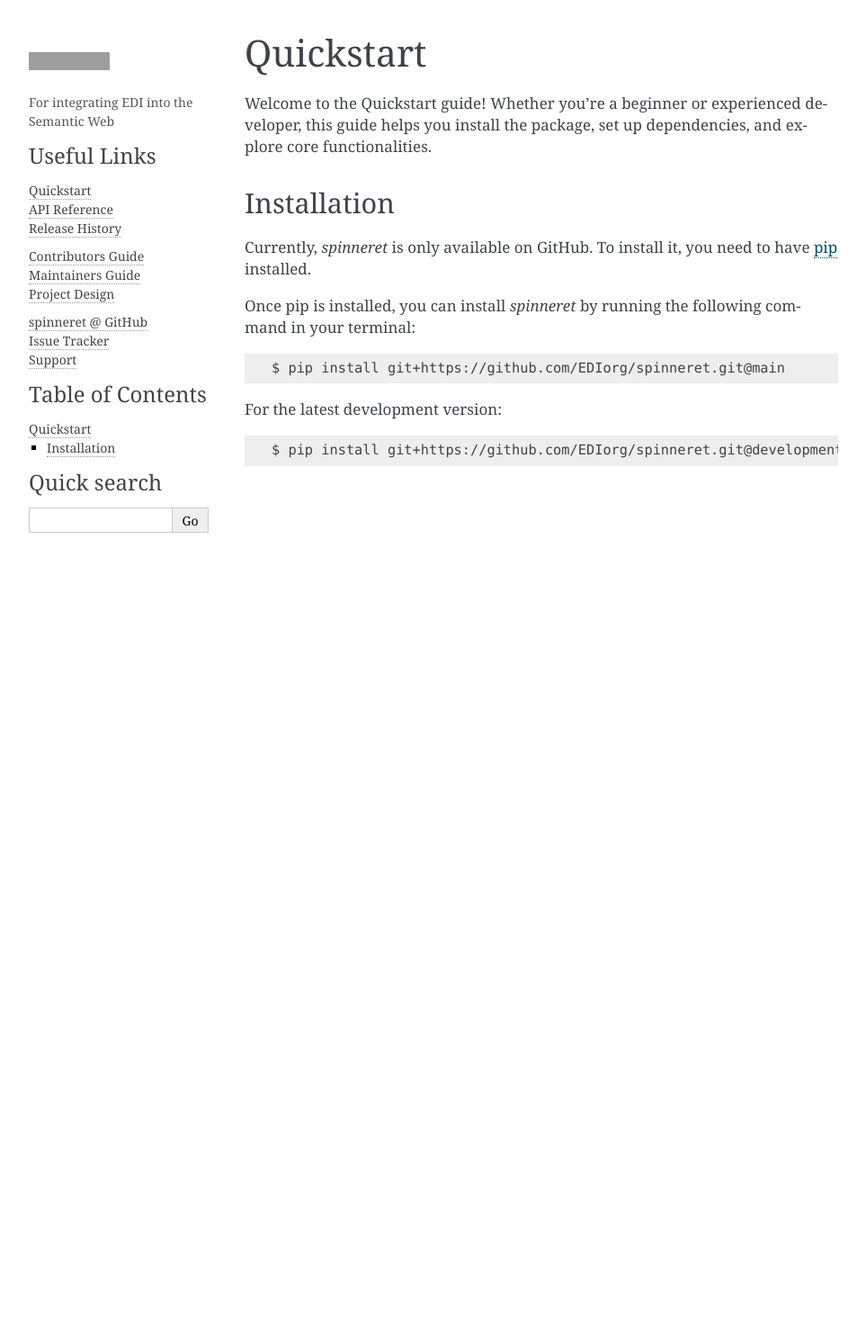
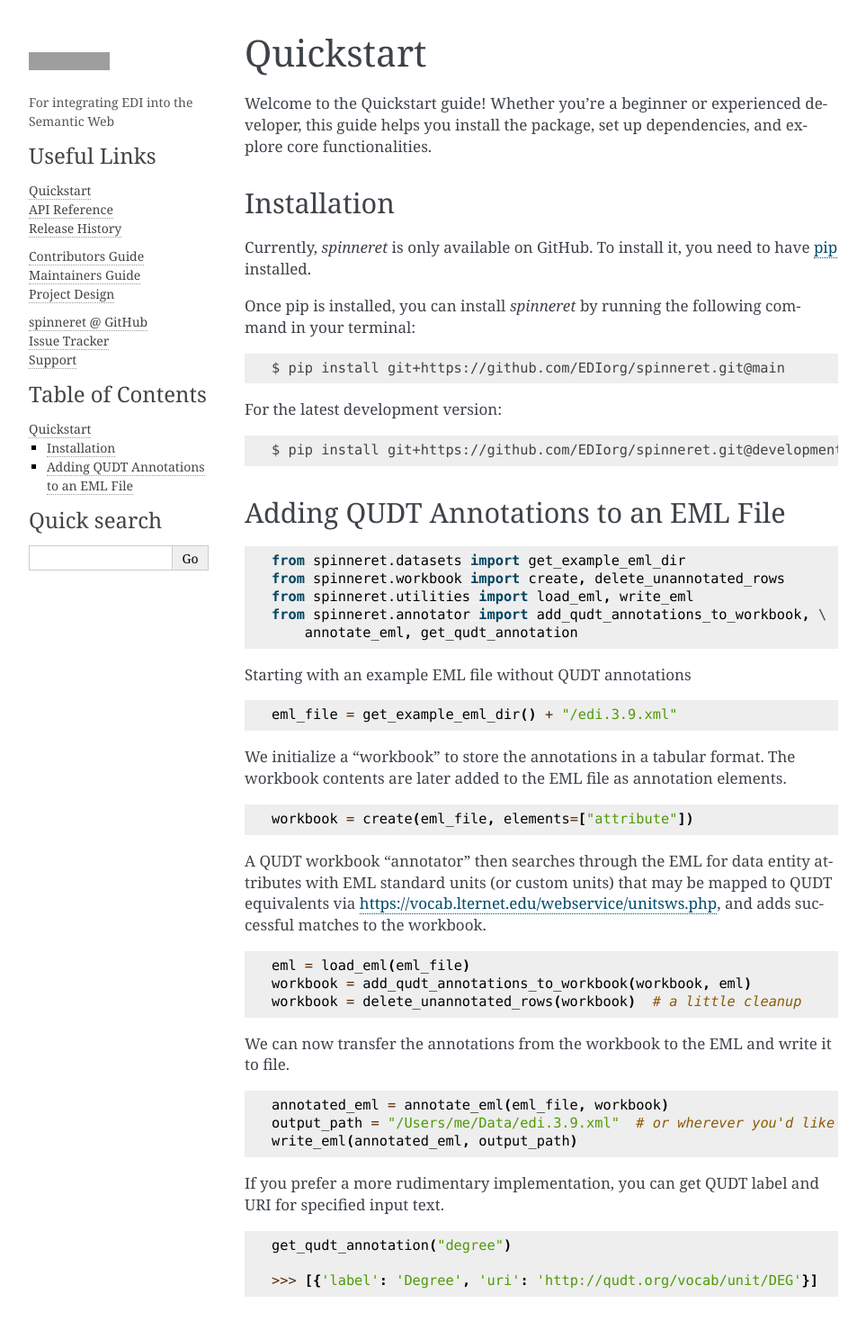
Before and after one commit to EDIorg/spinneret, a Sphinx documentation site: the page built from docs/source/user/quickstart.rst, in a window 1280 px wide. Shown: the whole page at 90% size, without its empty margins (148-1111 px from the left). Built offline with Sphinx 7.4.7, drawn with Linux system fonts in a browser that asks for light colours; before the commit the page ends 900 px from its top, so only the background shows below that; grey boxes are pictures that could not be loaded.

Commit message:
docs: provide QUDT annotation demonstration
Add a demonstration of the QUDT unit annotation process for EML records,
providing a practical guide for users.

```diff
--- a/docs/source/user/quickstart.rst
+++ b/docs/source/user/quickstart.rst
@@ -17,3 +17,57 @@ Once pip is installed, you can install `spinneret` by running the following comm
 For the latest development version::
 
     $ pip install git+https://github.com/EDIorg/spinneret.git@development
+
+
+Adding QUDT Annotations to an EML File
+---------------------------------------
+
+.. code-block:: python
+
+    from spinneret.datasets import get_example_eml_dir
+    from spinneret.workbook import create, delete_unannotated_rows
+    from spinneret.utilities import load_eml, write_eml
+    from spinneret.annotator import add_qudt_annotations_to_workbook, \
+        annotate_eml, get_qudt_annotation
+
+Starting with an example EML file without QUDT annotations
+
+.. code-block:: python
+
+    eml_file = get_example_eml_dir() + "/edi.3.9.xml"
+
+We initialize a "workbook" to store the annotations in a tabular format. The
+workbook contents are later added to the EML file as annotation elements.
+
+.. code-block:: python
+
+    workbook = create(eml_file, elements=["attribute"])
+
+A QUDT workbook "annotator" then searches through the EML for data entity
+attributes with EML standard units (or custom units) that may be mapped to
+QUDT equivalents via https://vocab.lternet.edu/webservice/unitsws.php, and adds
+successful matches to the workbook.
+
+.. code-block:: python
+
+    eml = load_eml(eml_file)
+    workbook = add_qudt_annotations_to_workbook(workbook, eml)
+    workbook = delete_unannotated_rows(workbook)  # a little cleanup
+
+We can now transfer the annotations from the workbook to the EML and write it
+to file.
+
+.. code-block:: python
+
+    annotated_eml = annotate_eml(eml_file, workbook)
+    output_path = "/Users/me/Data/edi.3.9.xml"  # or wherever you'd like
+    write_eml(annotated_eml, output_path)
+
+If you prefer a more rudimentary implementation, you can get QUDT label and URI
+for specified input text.
+
+.. code-block:: python
+
+    get_qudt_annotation("degree")
+
+    >>> [{'label': 'Degree', 'uri': 'http://qudt.org/vocab/unit/DEG'}]
```
